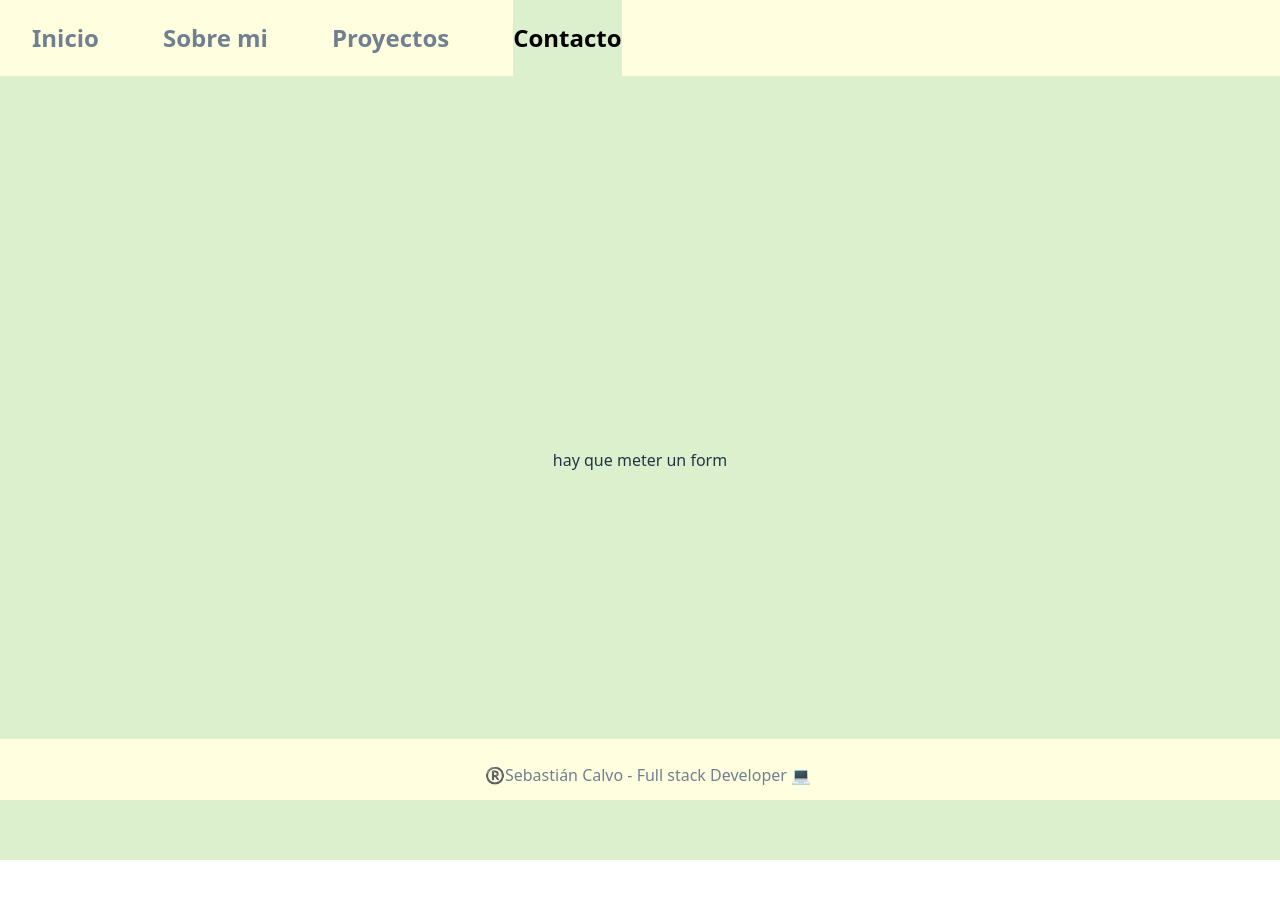
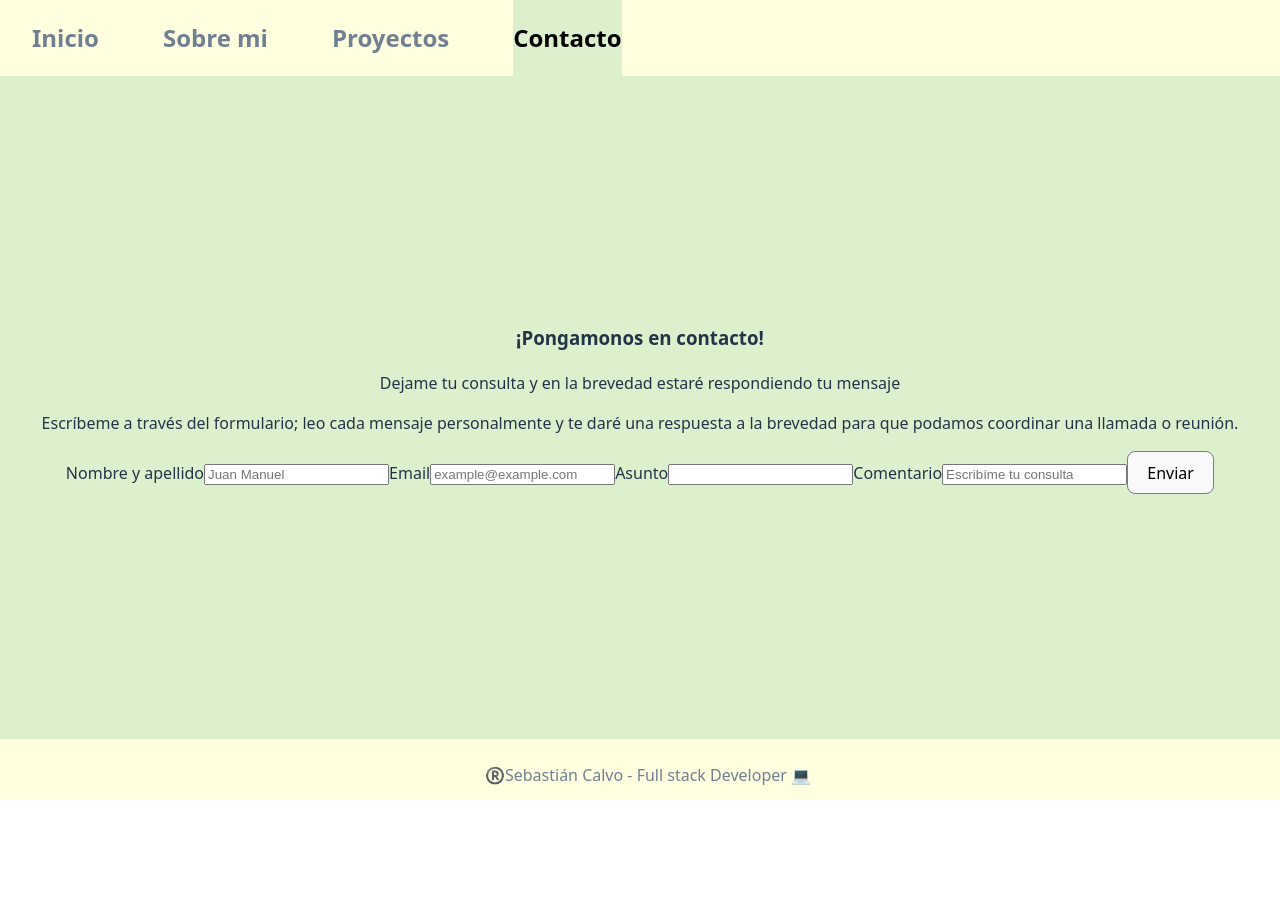
Before and after one commit to SebastianNCalvo/Portfolio, a React (Vite) app: page /contacto in a window 1280 px wide. Shown: the top 898 px of the page. After the commit the page ends 800 px from the top, so only its background shows below. Built offline with nearby package versions, Linux system fonts and the light colour scheme.

Commit message:
Creación de la seccion contacto. Agregado de label e inputs con comprobaciones, reseteo de fomulario y useState para el estado de cada parte. Arreglado el problema con el height excesivo en app.js

```diff
--- a/src/App.css
+++ b/src/App.css
@@ -24,6 +24,4 @@ html {
   align-items: center;
   width: 100vw;
   min-height: 100vh;
-  margin-top: 60px;
-  margin-bottom: 60px;
 }
--- a/src/components/Contacto/Contacto.jsx
+++ b/src/components/Contacto/Contacto.jsx
@@ -1,8 +1,70 @@
+import { useState } from "react"
+
 export default function Contacto(){
+    const [formData, setFormData] = useState({
+        nombre:"", email:"", asunto:"", comentario: ""
+    })
+
+    function handleInputChange(e){
+        const { name, value } = e.target
+        setFormData(prev => ({ ...prev, [name]: value }))
+    }
+    function handleSubmit(e){
+        e.preventDefault()
+        setFormData({nombre:"", email:"", asunto:"", comentario: ""})
+        console.log('Enviar formulario:', formData)
+    }
+
     return(
         <div>
-            <form action="form">
-                hay que meter un form
+            <h3>¡Pongamonos en contacto!</h3>
+            <p>Dejame tu consulta y en la brevedad estaré respondiendo tu mensaje</p>
+            <p>Escríbeme a través del formulario; leo cada mensaje personalmente y te daré una respuesta a la brevedad para que podamos coordinar una llamada o reunión.</p>
+            <form onSubmit={handleSubmit}>
+
+                <label htmlFor="nombre">Nombre y apellido
+                    <input
+                    id="nombre"
+                    name="nombre"
+                    value={formData.nombre}
+                    onChange={handleInputChange}
+                    type="text"
+                    placeholder="Juan Manuel"
+                    required/>
+                </label>
+
+                <label htmlFor="email">Email
+                    <input
+                    id="email"
+                    name="email"
+                    value={formData.email}
+                    onChange={handleInputChange}
+                    type="email"
+                    placeholder="example@example.com"
+                    required/>
+                </label>
+
+                <label htmlFor="asunto">Asunto
+                    <input id="asunto"
+                    name="asunto"
+                    type="text"
+                    value={formData.asunto}
+                    onChange={handleInputChange}
+                    required/>
+                </label>
+
+                <label htmlFor="comentario">Comentario
+                    <input id="comentario"
+                    name="comentario"
+                    type="text"
+                    value={formData.comentario}
+                    onChange={handleInputChange}
+                    placeholder="Escribíme tu consulta"
+                    required/>
+                </label>
+
+                <button type="submit" >Enviar</button>
+
             </form>
         </div>
     )
--- a/src/components/Inicio/Inicio.jsx
+++ b/src/components/Inicio/Inicio.jsx
@@ -9,7 +9,7 @@ export default function Inicio(){
             </div>
             <div className='divInicioDerecho'>
                 <h1>¡Bienvenidos!</h1>
-                <h2>🚀 Full Stack Developer | Transformando ideas en productos digitales</h2>
+                <h3>🚀 Full Stack Developer | Transformando ideas en productos digitales</h3>
                 <p>"No solo escribo código; construyo soluciones web innovadoras, escalables y centradas en el usuario."</p>
             </div>
         </div>
--- a/src/components/Proyectos/ComponenteDeProyectos.js
+++ b/src/components/Proyectos/ComponenteDeProyectos.js
@@ -34,7 +34,7 @@ export const variableProyectos =
         "image":`${elementalSoul}`,
         "name": "Elemental Soul",
         "description": "Elemental Soul es un RPG de combate táctico por turnos desarrollado íntegramente como una exhibición de lógica de programación y diseño de interfaces.",
-        "link": "https://distribuidora-de-la-costa-react-6675-pr602qvxk.vercel.app/",
+        "link": "https://sebastianncalvo.github.io/Elemental_Soul/",
         "technologies": [ "HTML", "CSS","JavaScript", "GitHub"]
     },
     {
--- a/src/components/Proyectos/DetallesProyectos.css
+++ b/src/components/Proyectos/DetallesProyectos.css
@@ -1,4 +1,4 @@
-.divDetallesProyectos{
+.divPresentaciónProyectos{
     display: flex;
     flex-direction: row;
     flex-wrap: wrap;
@@ -6,23 +6,47 @@
     justify-content: space-around;
     align-items: center;
     gap: 1rem;
-    margin-bottom: 1rem;
+    margin-top: 60px;
+    margin-bottom: 60px;
 }
-.divDeProyectos{
+
+.divDetallesProyectosEnConjunto{
+    display: flex;
+    flex-direction: row;
+    flex-wrap: wrap;
+    align-content: center;
+    justify-content: space-evenly;
+    align-items: center;
+}
+.divDeProyectosIndividual{
     width: 40%;
-    height: auto;
+    height: 60vh;
     display: flex;
     align-content: center;
     justify-content: space-around;
     align-items: center;
     border: 1px solid black;
     border-radius: 10px;
-    padding: 0.75rem;
+    padding: 0.5rem;
+    margin: 10px;
 }
 
 .imgProyectos{
     width: 150px;
     height: auto;
+}
+
+a{
+    color: black;
+    text-decoration:solid;
+}
+a:hover{
+    color: black;
+    animation: none;
+}
+
+button:hover{
+    background-color: #f5ffca;
 }
 
 .tecnologias-container{
@@ -66,7 +90,7 @@
 }
 
 #CSS{
-    background-color: #264ce4;
+    background-color: #4668f0;
 }
 
 #JavaScript{
--- a/src/components/Proyectos/DetallesProyectos.jsx
+++ b/src/components/Proyectos/DetallesProyectos.jsx
@@ -16,11 +16,11 @@ export default function DetallesProyecto(){
     let proyectos = variableProyectos
 
     return(
-        <div className="divDetallesProyectos">
+        <div className="divDetallesProyectosEnConjunto">
             {
                 proyectos.map(proyecto =>{
                     return(
-                        <div className="divDeProyectos" key={proyecto.id}>
+                        <div className="divDeProyectosIndividual" key={proyecto.id}>
                             <div>
                                 <img src={proyecto.image} alt="" className="imgProyectos"/>
                             </div>
--- a/src/components/Proyectos/Proyectos.jsx
+++ b/src/components/Proyectos/Proyectos.jsx
@@ -1,8 +1,9 @@
 import DetallesProyecto from "./DetallesProyectos";
+import './DetallesProyectos.css'
 
 export default function Proyectos(){
     return(
-        <div>
+        <div className="divPresentaciónProyectos">
             <h1>Estos son mis proyectos</h1>
             <DetallesProyecto></DetallesProyecto>
         </div>
```
